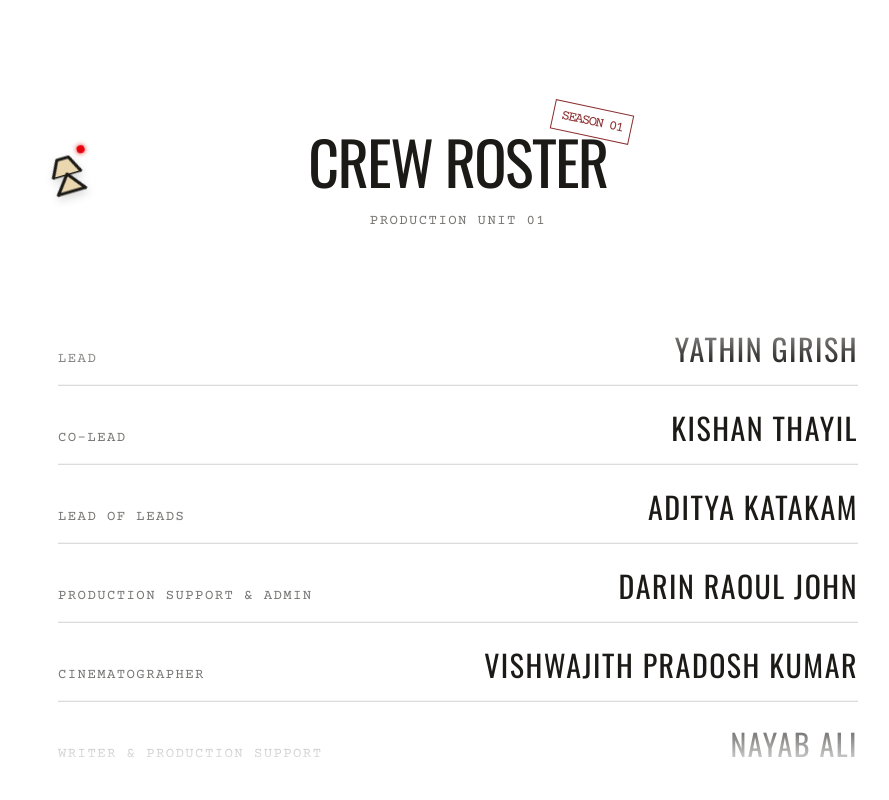
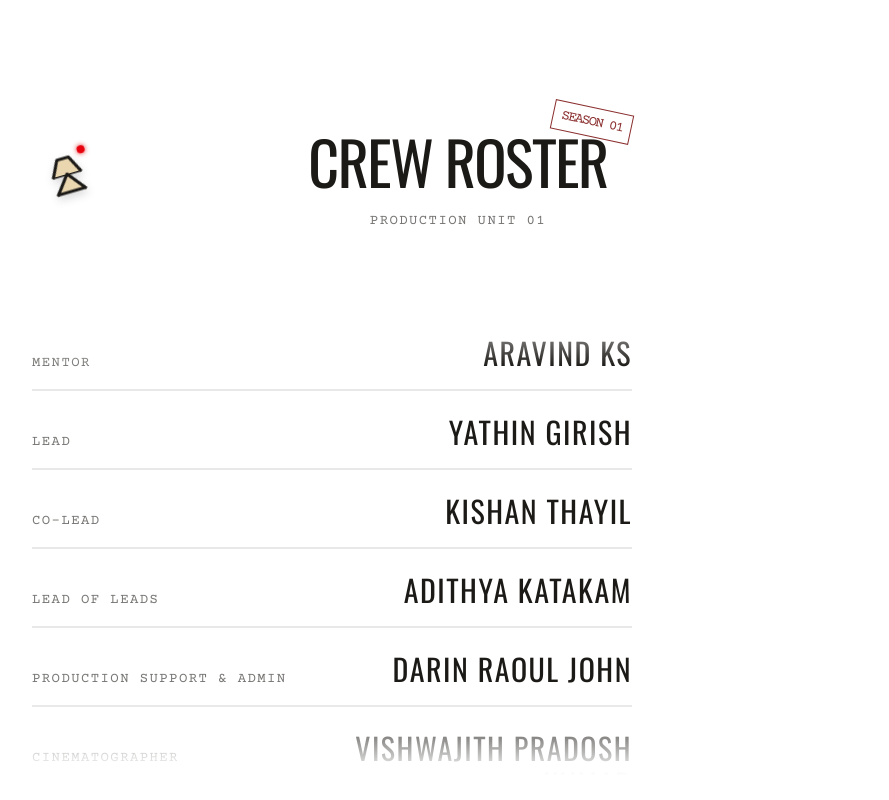
Before and after one commit to katakamX/celluloid-club, a Next.js app: page /about in a window 1280 px wide. Shown: the part 1320-2120 px from the top of the page, without its empty margins (182-1071 px from the left). Built offline with nearby package versions, Linux system fonts and the light colour scheme.

Commit message:
final push for the about page

```diff
--- a/app/about/page.tsx
+++ b/app/about/page.tsx
@@ -21,10 +21,10 @@ const courier = Courier_Prime({
 
 // ================= TEAM DATA =================
 const teamMembers = [
-
+  { role: "Mentor", name: "Aravind KS", image: "/team/aravind.jpg" },
   { role: "Lead", name: "Yathin Girish", image: "/team/Yathin Girish.jpeg" },
   { role: "Co-Lead", name: "Kishan Thayil", image: "/team/kishan.jpg" },
-  { role: "Lead of leads", name: "Aditya Katakam", image: "/team/aditya.jpg" },
+  { role: "Lead of leads", name: "Adithya Katakam", image: "/team/aditya.jpg" },
   { role: "Production Support & Admin", name: "Darin Raoul John", image: "/team/darin.jpeg" },
   { role: "Cinematographer", name: "Vishwajith Pradosh Kumar", image: "/team/vishwajit.jpg" },
   { role: "Writer & Production Support", name: "Nayab Ali", image: "/team/nayab.jpg" },
@@ -184,47 +184,6 @@ export default function AboutPage() {
       <div className="fixed inset-0 pointer-events-none -z-15 animate-flicker mix-blend-overlay opacity-30 bg-[url('https://www.transparenttextures.com/patterns/dust.png')]"></div>
       <div className="fixed inset-0 bg-[radial-gradient(circle_at_center,transparent_0%,rgba(0,0,0,0.45)_100%)] pointer-events-none -z-10" />
 
-      {/* ================= FLOATING IMAGE REVEAL (FILM STRIP) ================= */}
-      <div className="pointer-events-none fixed inset-0 z-0 flex items-center justify-center lg:justify-end lg:pr-32 transition-opacity duration-700">
-        <div
-          className={`relative w-72 h-[22rem] md:w-80 md:h-[28rem] bg-[#111] shadow-2xl transition-all duration-700 ease-out transform ${
-            hoveredImage ? "opacity-100 scale-100 translate-x-0 rotate-1" : "opacity-0 scale-95 translate-x-8 -rotate-2"
-          }`}
-        >
-          {hoveredImage && (
-            <>
-              {/* Left Sprocket Holes */}
-              <div className="absolute left-1.5 top-3 bottom-3 flex flex-col justify-between z-20">
-                {[...Array(10)].map((_, i) => (
-                  <div key={`left-${i}`} className="w-2.5 h-3.5 bg-[#EAD7B0]/30 rounded-[1px] shadow-[inset_0_1px_3px_rgba(0,0,0,0.8)]" />
-                ))}
-              </div>
-
-              {/* Right Sprocket Holes */}
-              <div className="absolute right-1.5 top-3 bottom-3 flex flex-col justify-between z-20">
-                {[...Array(10)].map((_, i) => (
-                  <div key={`right-${i}`} className="w-2.5 h-3.5 bg-[#EAD7B0]/30 rounded-[1px] shadow-[inset_0_1px_3px_rgba(0,0,0,0.8)]" />
-                ))}
-              </div>
-
-              {/* Image Container */}
-              <div className="absolute inset-y-0 left-6 right-6">
-                <img
-                  src={hoveredImage}
-                  alt="Crew Member"
-                  className="object-cover w-full h-full grayscale contrast-125 brightness-90 opacity-90"
-                  onError={(e) => {
-                    (e.target as HTMLImageElement).src = "https://images.unsplash.com/photo-1485846234645-a62644f84728?q=80&w=800&auto=format&fit=crop&grayscale=true";
-                  }}
-                />
-                {/* Film Grade Overlay */}
-                <div className="absolute inset-0 bg-[#EAD7B0]/10 mix-blend-multiply border-x border-[#1C1A17]/50 pointer-events-none" />
-              </div>
-            </>
-          )}
-        </div>
-      </div>
-
       {/* ================= WANDERING ICONS ================= */}
       {mounted && !isTransitioning && (
         <WanderingIcon isInteractive={true} onCapture={handleCameraClick}>
@@ -286,10 +245,11 @@ export default function AboutPage() {
         </div>
       </section>
 
-      {/* ROLLING CREDITS */}
+      {/* ROLLING CREDITS (FLEXBOX FIX APPLIED) */}
       <section className="py-32 px-4 relative z-10">
-        {/* We use strict max-width to force Vercel to obey the boundaries */}
-        <div className="mx-auto" style={{ maxWidth: '800px' }}>
+        <div className="max-w-5xl mx-auto">
+
+          {/* Header */}
           <div className="text-center mb-16">
             <h2 className="font-[family-name:var(--font-oswald)] text-5xl md:text-6xl uppercase tracking-tight relative inline-block">
               Crew Roster
@@ -298,8 +258,13 @@ export default function AboutPage() {
             <p className="font-[family-name:var(--font-courier)] mt-4 text-sm tracking-widest uppercase opacity-60">Production Unit 01</p>
           </div>
 
-          <div className="relative h-[60vh] overflow-hidden mask-image-fade group">
-            <div className="absolute top-0 left-0 w-full flex flex-col gap-6 pb-[60vh] animate-credits-roll group-hover:[animation-play-state:paused]">
+          {/* Grid: credits left, film strip right */}
+          <div className="flex gap-8 items-start justify-center">
+
+            {/* CREDITS SCROLL */}
+            <div className="w-full max-w-[600px] shrink-0">
+              <div className="relative h-[min(60vh,500px)] overflow-hidden mask-image-fade group">
+                <div className="absolute top-0 left-0 w-full flex flex-col gap-6 pb-[500px] animate-credits-roll group-hover:[animation-play-state:paused]">
                   {teamMembers.map((person, idx) => (
                     <div
                       key={idx}
@@ -307,10 +272,10 @@ export default function AboutPage() {
                       onMouseLeave={() => setHoveredImage(null)}
                       className="flex flex-col md:flex-row md:items-baseline justify-between border-b border-[#1C1A17]/20 pb-4 cursor-crosshair transition-colors duration-300 hover:border-[#8B2E2E]"
                     >
-                  <span className="font-[family-name:var(--font-courier)] text-xs md:text-sm text-[#1C1A17]/60 uppercase tracking-widest w-1/2 mb-1 md:mb-0 transition-colors duration-300 group-hover:text-[#8B2E2E]">
+                      <span className="font-[family-name:var(--font-courier)] text-xs md:text-sm text-[#1C1A17]/60 uppercase tracking-widest w-1/2 mb-1 md:mb-0 transition-colors duration-300 group-hover:text-[#8B2E2E] text-left">
                         {person.role || "---"}
                       </span>
-                  <span className="font-[family-name:var(--font-oswald)] text-xl md:text-3xl uppercase tracking-wider text-[#1C1A17] transition-colors duration-300 group-hover:text-[#8B2E2E]">
+                      <span className="font-[family-name:var(--font-oswald)] text-xl md:text-3xl uppercase tracking-wider text-[#1C1A17] transition-colors duration-300 group-hover:text-[#8B2E2E] text-right">
                         {person.name}
                       </span>
                     </div>
@@ -319,6 +284,46 @@ export default function AboutPage() {
                     ❖ End of Roster
                   </div>
                 </div>
+              </div>
+            </div>
+
+            {/* FILM STRIP - sits in its own column, never overlaps */}
+            <div className="hidden lg:block shrink-0 sticky top-1/4">
+              <div
+                style={{ width: '220px', height: '380px' }}
+                className={`relative overflow-hidden bg-[#111] shadow-2xl transition-all duration-700 ease-out transform ${
+                  hoveredImage ? "opacity-100 scale-100 rotate-1" : "opacity-0 scale-95 -rotate-2 pointer-events-none"
+                }`}
+              >
+                {/* Left Sprocket Holes */}
+                <div className="absolute left-2 top-3 bottom-3 flex flex-col justify-between z-20">
+                  {[...Array(10)].map((_, i) => (
+                    <div key={`left-${i}`} className="w-2.5 h-3.5 bg-[#EAD7B0]/30 rounded-[1px] shadow-[inset_0_1px_3px_rgba(0,0,0,0.8)]" />
+                  ))}
+                </div>
+                {/* Right Sprocket Holes */}
+                <div className="absolute right-2 top-3 bottom-3 flex flex-col justify-between z-20">
+                  {[...Array(10)].map((_, i) => (
+                    <div key={`right-${i}`} className="w-2.5 h-3.5 bg-[#EAD7B0]/30 rounded-[1px] shadow-[inset_0_1px_3px_rgba(0,0,0,0.8)]" />
+                  ))}
+                </div>
+                {/* Image */}
+                <div style={{ position: 'absolute', top: 0, bottom: 0, left: '28px', right: '28px' }}>
+                  {hoveredImage && (
+                    <img
+                      src={hoveredImage}
+                      alt="Crew Member"
+                      className="object-cover w-full h-full grayscale contrast-125 brightness-90 opacity-90"
+                      onError={(e) => {
+                        (e.target as HTMLImageElement).src = "https://images.unsplash.com/photo-1485846234645-a62644f84728?q=80&w=800&auto=format&fit=crop&grayscale=true";
+                      }}
+                    />
+                  )}
+                  <div className="absolute inset-0 bg-[#EAD7B0]/10 mix-blend-multiply border-x border-[#1C1A17]/50 pointer-events-none" />
+                </div>
+              </div>
+            </div>
+
           </div>
         </div>
       </section>
@@ -345,8 +350,10 @@ export default function AboutPage() {
           mask-image: linear-gradient(to bottom, transparent, black 15%, black 85%, transparent);
           -webkit-mask-image: linear-gradient(to bottom, transparent, black 15%, black 85%, transparent);
         }
+
+        /* Container-relative movement (%) starting exactly at 500px to fix delay */
         @keyframes creditsRoll {
-          0% { transform: translateY(60vh); }
+          0% { transform: translateY(500px); }
           100% { transform: translateY(-100%); }
         }
         .animate-credits-roll {
```
Lines whose indentation alone changed are shown as unchanged.
